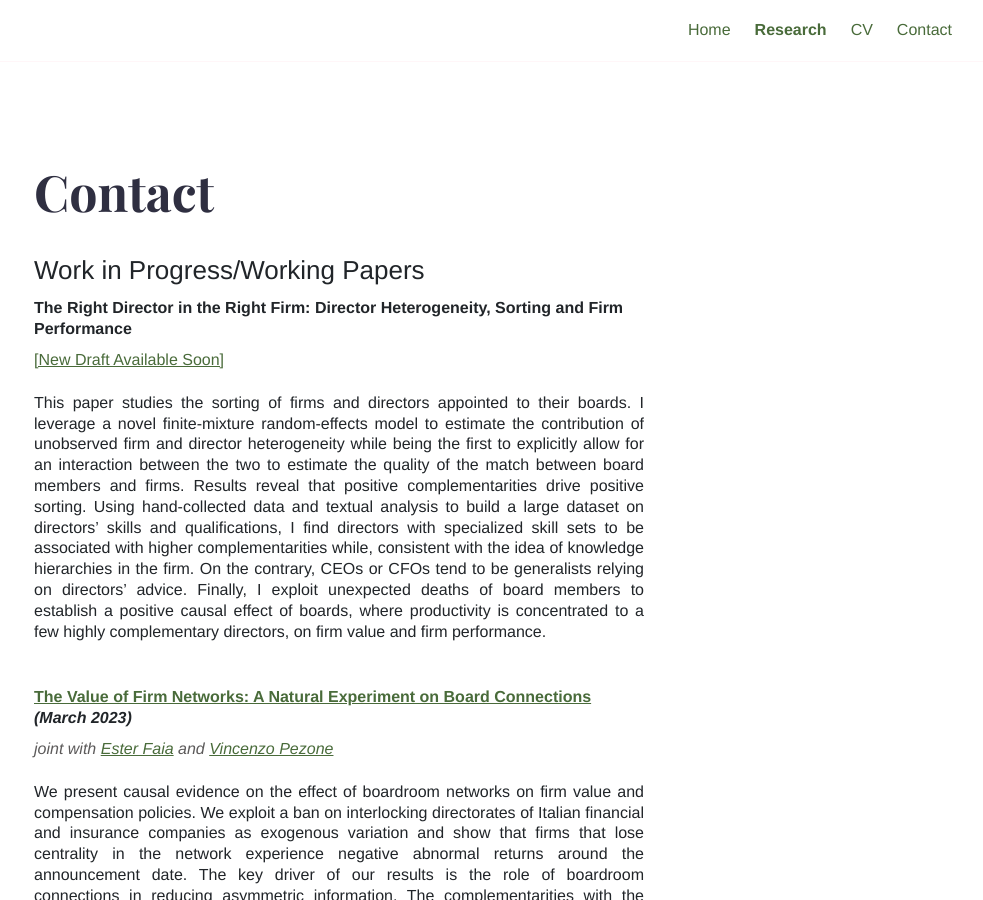
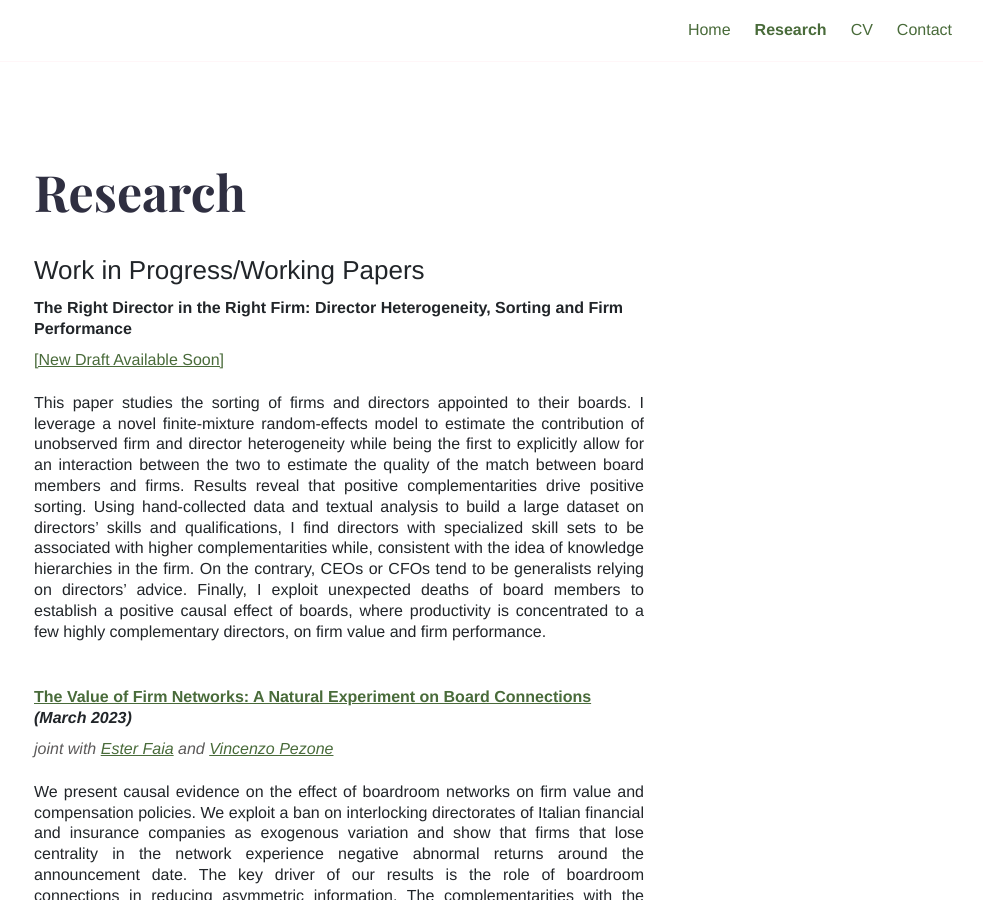
Before and after one commit to mayer-max/mayer-max.github.io, a Jekyll site: the page built from research.md, in a window 1280 px wide and 900 px high. Shown: the whole window, without its empty margins (141-1124 px from the left). Built offline with Jekyll 4.4.1, drawn with Linux system fonts in a browser that asks for light colours.

Commit message:
Update research.md

```diff
--- a/research.md
+++ b/research.md
@@ -1,7 +1,7 @@
 ---
-title: Contact
+title: Research
 layout: page
-description: Contact
+description: Research
 ---
 
 ## Work in Progress/Working Papers
```
